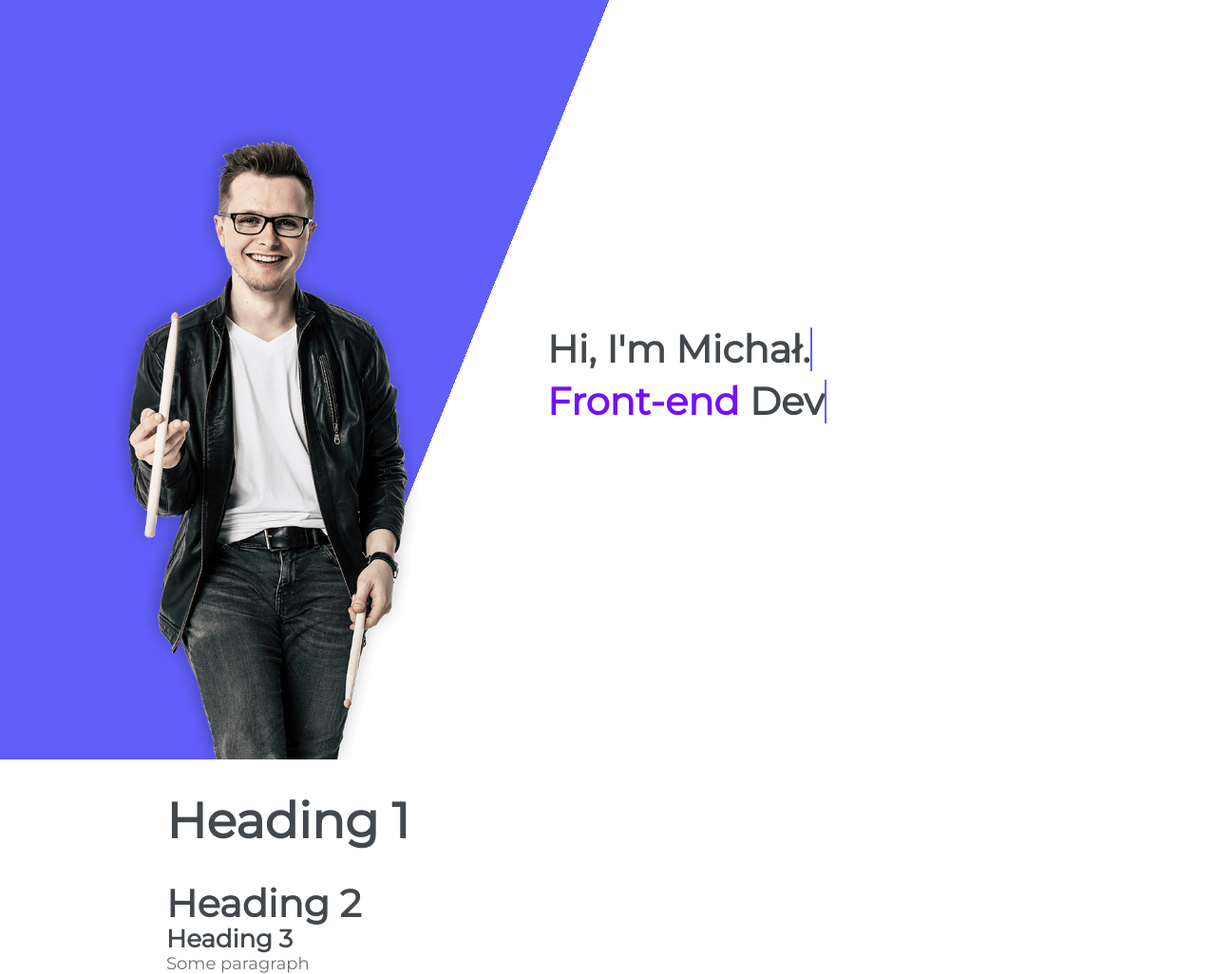
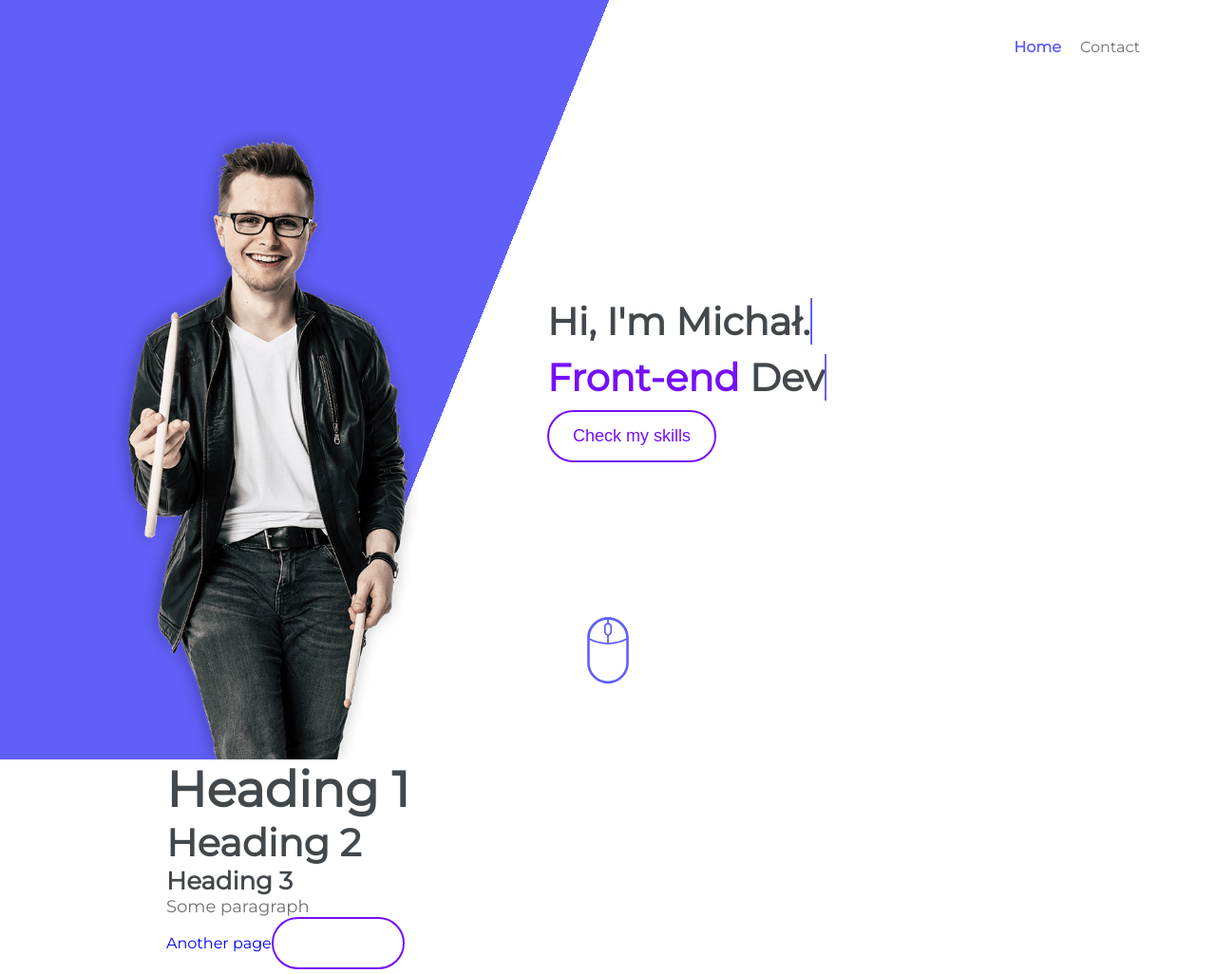
Before and after one commit to mdziadkowiec95/gatsby-personal-site, a Gatsby site: page / in a window 1280 px wide. Shown: the whole page at 95% size. Built offline with nearby package versions, Linux system fonts and the light colour scheme; Gatsby itself is replaced by a stand-in of ours.

Commit message:
Almost finished Hero section
- add button component
- finish menu
- move HeroBox to separate component
- create basic contact page to test navigation
- add new plugin to handle inline SVG

```diff
--- a/package.json
+++ b/package.json
@@ -12,6 +12,7 @@
     "gatsby-plugin-offline": "^3.0.32",
     "gatsby-plugin-prefetch-google-fonts": "^1.4.3",
     "gatsby-plugin-react-helmet": "^3.1.21",
+    "gatsby-plugin-react-svg": "^3.0.0",
     "gatsby-plugin-sharp": "^2.4.3",
     "gatsby-plugin-styled-components": "^3.1.19",
     "gatsby-source-filesystem": "^2.1.46",
--- /dev/null
+++ b/src/components/Button/Button.js
@@ -0,0 +1,23 @@
+import React from 'react';
+import PropTypes from 'prop-types';
+import * as Styled from './styles';
+
+const Button = ({ secondary, children }) => {
+  return (
+    <Styled.ButtonWrap secondary={secondary}>{children}</Styled.ButtonWrap>
+  );
+};
+
+Button.propTypes = {
+  children: PropTypes.string.isRequired,
+};
+
+Button.propTypes = {
+  secondary: PropTypes.bool,
+};
+
+Button.defaultProps = {
+  secondary: false,
+};
+
+export default Button;
--- /dev/null
+++ b/src/components/Button/styles.js
@@ -0,0 +1,25 @@
+import styled, { css } from 'styled-components';
+
+export const ButtonWrap = styled.button`
+  display: inline-block;
+  padding: 15px 25px;
+  font-size: ${({ theme }) => theme.font.size.m};
+  font-weight: ${({ theme }) => theme.font.weight.semibold};
+  border: 2px solid ${({ theme }) => theme.colors.secondary};
+  border-radius: 30px;
+  background-color: transparent;
+  color: ${({ theme }) => theme.colors.secondary};
+  will-change: background-color, color;
+  transition: background-color 0.2s ease-in-out, color 0.2s ease-in-out;
+
+  :hover {
+    background-color: ${({ theme }) => theme.colors.secondary};
+    color: ${({ theme }) => theme.colors.white};
+  }
+
+  ${({ secondary }) =>
+    secondary &&
+    css`
+      color: ${({ theme }) => theme.colors.white};
+    `}
+`;
--- a/src/components/Hamburger/Hamburger.js
+++ b/src/components/Hamburger/Hamburger.js
@@ -1,13 +1,23 @@
 import React from 'react';
+import PropTypes from 'prop-types';
 import * as Styled from './styles';
 
-const Hamburger = () => {
+const Hamburger = ({ onClick, isOpen }) => {
   return (
-    <Styled.BurgerButton>
-      <Styled.BurgerBackground />
+    <Styled.BurgerButton onClick={onClick} isOpen={isOpen}>
       <Styled.BurgerLines />
     </Styled.BurgerButton>
   );
 };
 
+Hamburger.propTypes = {
+  isOpen: PropTypes.bool,
+  onClick: PropTypes.func,
+};
+
+Hamburger.defaultProps = {
+  isOpen: false,
+  onClick: null,
+};
+
 export default Hamburger;
--- a/src/components/Header/Header.js
+++ b/src/components/Header/Header.js
@@ -1,13 +1,29 @@
-import React from 'react';
+import React, { useState } from 'react';
 import * as Styled from './styles';
 import Hamburger from '../Hamburger/Hamburger';
+import NavMenu from '../NavMenu/NavMenu';
 
-const Header = () => (
-  <Styled.Wrapper>
-    <div>
-      <Hamburger />
-    </div>
-  </Styled.Wrapper>
-);
+const Header = () => {
+  const [isOpen, setIsOpen] = useState(false);
+  const [isInitialized, setIsInitialized] = useState(false);
+
+  const handleNavOpen = () => {
+    setIsOpen(!isOpen);
+    if (!isInitialized) setIsInitialized(true);
+  };
+
+  return (
+    <Styled.Wrapper>
+      <div>
+        <Hamburger onClick={handleNavOpen} />
+        <NavMenu
+          isOpen={isOpen}
+          isInitialized={isInitialized}
+          setIsOpen={setIsOpen}
+        />
+      </div>
+    </Styled.Wrapper>
+  );
+};
 
 export default Header;
--- /dev/null
+++ b/src/components/HeroBox/HeroBox.js
@@ -0,0 +1,20 @@
+import React from 'react';
+import * as Styled from './styles';
+import Button from '../Button/Button';
+
+const HeroBox = () => {
+  return (
+    <Styled.Wrapper>
+      <Styled.HeadingWrap>
+        <Styled.HeadingName>Hi, I&apos;m Michał.</Styled.HeadingName>
+        <br />
+        <Styled.HeadingRole>
+          <Styled.PurpleAccent>Front-end</Styled.PurpleAccent> Developer
+        </Styled.HeadingRole>
+      </Styled.HeadingWrap>
+      <Button>Check my skills</Button>
+    </Styled.Wrapper>
+  );
+};
+
+export default HeroBox;
--- /dev/null
+++ b/src/components/HeroBox/styles.js
@@ -0,0 +1,44 @@
+import styled, { keyframes, css } from 'styled-components';
+import { respondTo } from '../../styles/mixins';
+
+const typing = keyframes`
+    0% { max-width: 0 }
+    100% { max-width: 100% }
+`;
+
+const blinkingPipe = keyframes`
+    0, 100% { border-color: transparent }
+    50% { border-color: #fff; }
+`;
+
+export const Wrapper = styled.div``;
+
+export const HeadingWrap = styled.h1`
+  font-size: ${({ theme }) => theme.font.size.xl};
+  font-weight: ${({ theme }) => theme.font.weight.bold};
+
+  ${respondTo.fullhd(css`
+    font-size: ${({ theme }) => theme.font.size.xxl};
+  `)}
+`;
+
+const HeadingBase = styled.span`
+  display: inline-block;
+  overflow: hidden;
+  white-space: nowrap;
+  border-right: 2px solid ${({ theme }) => theme.colors.primary};
+`;
+
+export const HeadingName = styled(HeadingBase)`
+  animation: ${typing} 2.5s steps(35, end) backwards,
+    ${blinkingPipe} 0.75s step-end forwards 1.1s;
+`;
+
+export const HeadingRole = styled(HeadingBase)`
+  animation: ${typing} 3.5s steps(40, end) 2.5s backwards,
+    ${blinkingPipe} 0.75s step-end forwards 1.5s;
+`;
+
+export const PurpleAccent = styled.span`
+  color: ${({ theme }) => theme.colors.secondary};
+`;
--- /dev/null
+++ b/src/components/NavMenu/NavMenu.js
@@ -0,0 +1,47 @@
+import React from 'react';
+import PropTypes from 'prop-types';
+import * as Styled from './styles';
+
+const routes = [
+  {
+    name: 'Home',
+    href: '/',
+  },
+  {
+    name: 'Contact',
+    href: '/contact',
+  },
+];
+
+const NavMenu = ({ isOpen, isInitialized, setIsOpen }) => {
+  return (
+    <Styled.NavWrap isOpen={isOpen} isInitialized={isInitialized}>
+      <Styled.NavList isOpen={isOpen}>
+        {routes.map(route => (
+          <Styled.NavItem key={`route-${route.name}`}>
+            <Styled.NavLink
+              to={route.href}
+              activeClassName="active"
+              onClick={() => setIsOpen(false)}
+            >
+              {route.name}
+            </Styled.NavLink>
+          </Styled.NavItem>
+        ))}
+      </Styled.NavList>
+    </Styled.NavWrap>
+  );
+};
+
+NavMenu.propTypes = {
+  isOpen: PropTypes.bool,
+  setIsOpen: PropTypes.func.isRequired,
+  isInitialized: PropTypes.bool,
+};
+
+NavMenu.defaultProps = {
+  isOpen: false,
+  isInitialized: false,
+};
+
+export default NavMenu;
--- /dev/null
+++ b/src/components/NavMenu/styles.js
@@ -0,0 +1,107 @@
+import styled, { keyframes, css } from 'styled-components';
+import { Link } from 'gatsby';
+import { respondTo } from '../../styles/mixins';
+
+const showNavAniamtion = keyframes`
+    50% {
+        width: 3000px;
+        height: 3000px;
+    }
+    100% {
+        width: 100%;
+        height: 100%;
+        border-radius: 0;
+    }
+`;
+const hideNavAnimation = keyframes`
+    0% {
+        border-bottom-left-radius: 1500px;
+        width: 3000px;
+        height: 3000px;
+    }
+
+    55% {
+        width: 45px;
+        height: 40px;
+    }
+`;
+
+export const NavWrap = styled.nav`
+  position: fixed;
+  top: 0;
+  right: 0;
+  width: 60px;
+  height: 54px;
+  border-bottom-left-radius: 20px;
+  background-color: ${({ theme }) => theme.colors.primary};
+  opacity: 0.95;
+  box-shadow: 0 1px 3px #333;
+  transition: border-radius 0.2s;
+
+  ${({ isOpen }) =>
+    isOpen
+      ? css`
+          animation: ${showNavAniamtion} 1.3s ease both;
+        `
+      : css``}
+
+  ${({ isOpen, isInitialized }) =>
+    isInitialized &&
+    !isOpen &&
+    css`
+      animation: ${hideNavAnimation} 0.7s ease;
+    `}
+
+    ${respondTo.desktop(css`
+      position: static;
+      background-color: transparent;
+      box-shadow: none;
+      width: auto;
+      height: auto;
+      opacity: 1;
+      margin: 40px 50px 0 0;
+    `)}
+`;
+
+export const NavList = styled.ul`
+  position: fixed;
+  top: 100px;
+  right: 0;
+  margin-right: 20px;
+  will-change: transform;
+  transform: translateX(300px);
+  transition: transform 0.3s ease-in-out;
+
+  ${({ isOpen }) =>
+    isOpen &&
+    css`
+      transform: translateX(0);
+    `}
+
+  ${respondTo.desktop(css`
+    transform: none;
+    position: static;
+    display: flex;
+    justify-content: flex-end;
+  `)}
+`;
+
+export const NavItem = styled.li`
+  margin-bottom: 10px;
+`;
+
+export const NavLink = styled(Link)`
+  padding: 5px 10px;
+  font-size: ${({ theme }) => theme.font.size.l};
+  color: ${({ theme }) => theme.colors.white};
+
+  ${respondTo.desktop(css`
+    font-size: ${({ theme }) => theme.font.size.s};
+    color: ${({ theme }) => theme.colors.dark100};
+  `)}
+
+  &.active {
+    color: ${({ theme }) => theme.colors.primary};
+    font-weight: ${({ theme }) => theme.font.weight.bold};
+  }
+`;
--- a/src/styles/globalStyle.js
+++ b/src/styles/globalStyle.js
@@ -2,11 +2,12 @@ import { createGlobalStyle } from 'styled-components';
 import { normalize } from 'styled-normalize';
 
 const GlobalStyle = createGlobalStyle`
-  ${normalize}
+  /* ${normalize} */
 
   html {
     box-sizing: border-box;
     font-size: 62.5%;
+    scroll-behavior: smooth;
   }
 
   * {
@@ -40,6 +41,28 @@ const GlobalStyle = createGlobalStyle`
   h3 {
     font-size: ${({ theme }) => theme.font.size.l}
   }
+
+  ul {
+    list-style: none;
+  }
+
+  a {
+    font-size: 1.6rem;
+    text-decoration: none;
+  }
+
+  button {
+    cursor: pointer;
+  }
+
+  button,
+  input {
+    :focus {
+      outline: none;
+      box-shadow: 0 0 8px ${({ theme }) => theme.colors.secondary};
+      /* border: 2px dotted ${({ theme }) => theme.colors.secondary}; */
+    }
+  }
 `;
 
 export default GlobalStyle;
--- a/src/templates/AboutTemplate/AboutTemplate.js
+++ b/src/templates/AboutTemplate/AboutTemplate.js
@@ -1,15 +1,19 @@
 import React from 'react';
+import { Link } from 'gatsby';
 import Container from '../../components/Container/Container';
+import Button from '../../components/Button/Button';
 
 const AboutTemplate = () => {
   return (
-    <div>
+    <div id="about">
       <Container>
         <h1>Heading 1</h1>
         <h2>Heading 2</h2>
         <h3>Heading 3</h3>
 
         <p>Some paragraph</p>
+        <Link to="/another-page">Another page</Link>
+        <Button secondary>Button test</Button>
       </Container>
     </div>
   );
--- a/src/templates/HeroTemplate/HeroTemplate.js
+++ b/src/templates/HeroTemplate/HeroTemplate.js
@@ -2,6 +2,7 @@ import React from 'react';
 import { useStaticQuery, graphql } from 'gatsby';
 import Container from '../../components/Container/Container';
 import * as Styled from './styles';
+import HeroBox from '../../components/HeroBox/HeroBox';
 
 const getHeroPortraitImage = () => {
   const data = useStaticQuery(graphql`
@@ -28,16 +29,11 @@ const HeroTemplate = () => {
       <Styled.PortraitImg fluid={heroPortraitImgData} />
       <Container>
         <Styled.HeroInner>
-          <Styled.HeroBox>
-            <Styled.HeadingWrap>
-              <Styled.HeadingName>Hi, I&apos;m Michał.</Styled.HeadingName>
-              <br />
-              <Styled.HeadingRole>
-                <Styled.PurpleAccent>Front-end</Styled.PurpleAccent> Developer
-              </Styled.HeadingRole>
-            </Styled.HeadingWrap>
-          </Styled.HeroBox>
+          <HeroBox />
         </Styled.HeroInner>
+        <a href="#about">
+          <Styled.MouseIcon />
+        </a>
       </Container>
     </Styled.Wrapper>
   );
--- a/src/templates/HeroTemplate/styles.js
+++ b/src/templates/HeroTemplate/styles.js
@@ -1,16 +1,8 @@
-import styled, { css, keyframes } from 'styled-components';
+import styled, { css } from 'styled-components';
 import Image from 'gatsby-image';
 import { respondTo } from '../../styles/mixins';
+import MouseIconSVG from '../../assets/images/icon-mouse.svg';
 
-const typing = keyframes`
-    0% { max-width: 0 }
-    100% { max-width: 100% }
-`;
-
-const blinkingPipe = keyframes`
-    0, 100% { border-color: transparent }
-    50% { border-color: #fff; }
-`;
 export const Wrapper = styled.section`
   position: relative;
   display: flex;
@@ -19,6 +11,7 @@ export const Wrapper = styled.section`
   height: 100vh;
   padding: 20px;
   background-color: unset;
+  z-index: 0;
 
   ${respondTo.tablet(css`
     background-image: linear-gradient(
@@ -48,10 +41,11 @@ export const PortraitImg = styled(Image)`
   ${respondTo.desktop(css`
     display: block;
     position: absolute !important;
+    left: 9vw;
+    bottom: 0;
+    z-index: -1;
     width: 35%;
     max-width: 340px;
-    bottom: 0;
-    left: 9vw;
     filter: saturate(60%);
   `)}
 
@@ -80,32 +74,22 @@ export const HeroInner = styled.div`
   `)}
 `;
 
-export const HeroBox = styled.div``;
+export const MouseIcon = styled(MouseIconSVG)`
+  position: absolute;
+  bottom: 10%;
+  left: 50%;
+  transform: translateX(-50%);
+  fill: ${({ theme }) => theme.colors.primary};
+  width: 70px;
 
-export const HeadingWrap = styled.h1`
-  font-size: ${({ theme }) => theme.font.size.xl};
-  font-weight: ${({ theme }) => theme.font.weight.bold};
+  ${respondTo.tablet(css`
+    transform: none;
+    left: auto;
+    right: 10%;
+  `)}
 
-  ${respondTo.fullhd(css`
-    font-size: ${({ theme }) => theme.font.size.xxl};
+  ${respondTo.desktop(css`
+    transform: translateX(-50%);
+    left: 50%;
   `)}
 `;
-
-const HeadingBase = styled.span`
-  display: inline-block;
-  overflow: hidden;
-  white-space: nowrap;
-  border-right: 2px solid ${({ theme }) => theme.colors.primary};
-`;
-
-export const HeadingName = styled(HeadingBase)`
-  animation: ${typing} 2.5s steps(35, end) backwards,
-    ${blinkingPipe} 0.75s step-end forwards 1.1s;
-`;
-export const HeadingRole = styled(HeadingBase)`
-  animation: ${typing} 3.5s steps(40, end) 2.5s backwards,
-    ${blinkingPipe} 0.75s step-end forwards 1.5s;
-`;
-export const PurpleAccent = styled.span`
-  color: ${({ theme }) => theme.colors.secondary};
-`;
```
Also changed, not shown: gatsby-config.js (+8 -0 lines), src/components/Hamburger/styles.js (+24 -24 lines), src/pages/contact.js (added, +12 -0 lines), src/assets/images/gatsby-astronaut.png (deleted), src/assets/images/icon-mouse.svg (added), 1 other file.
